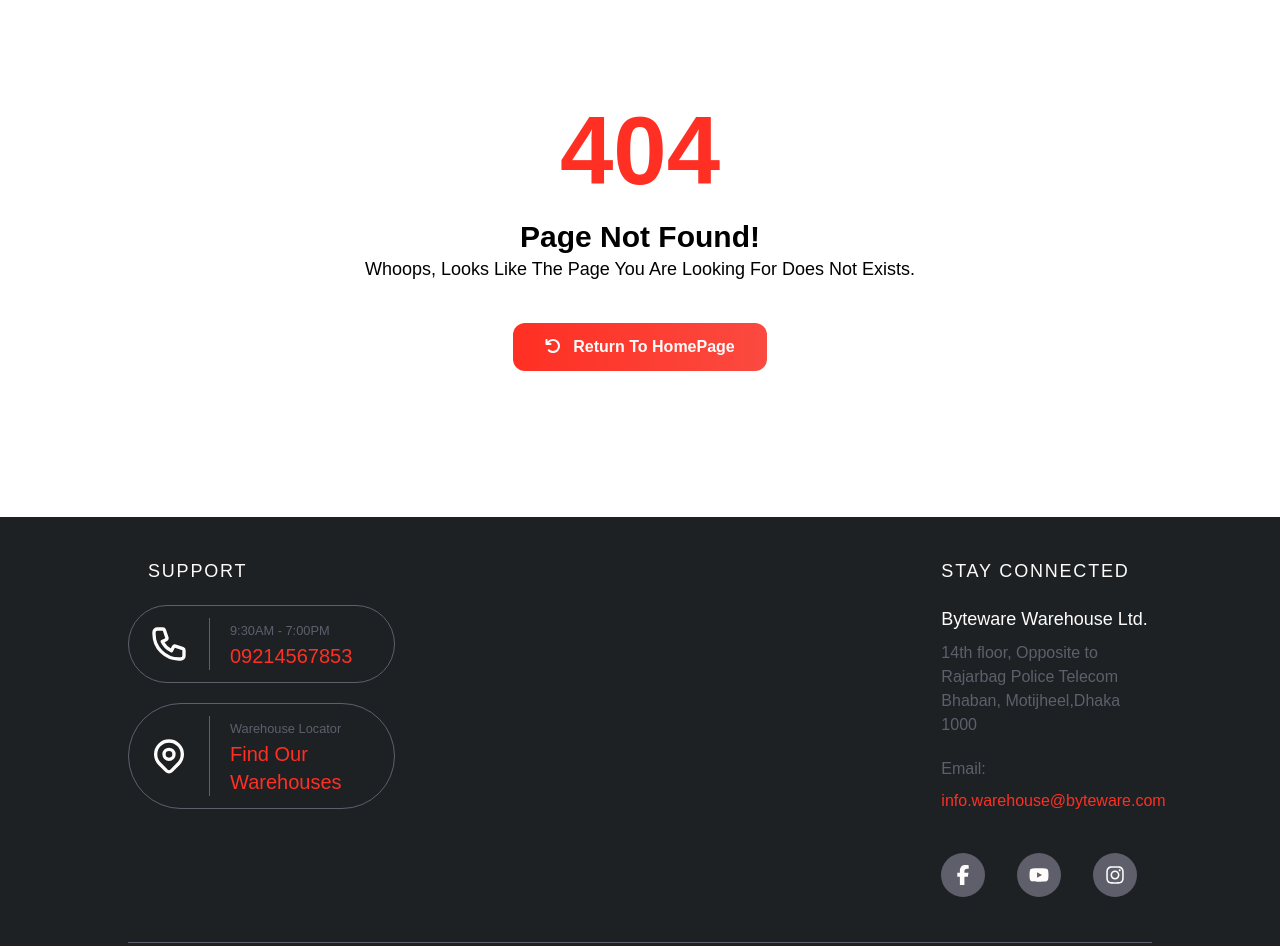
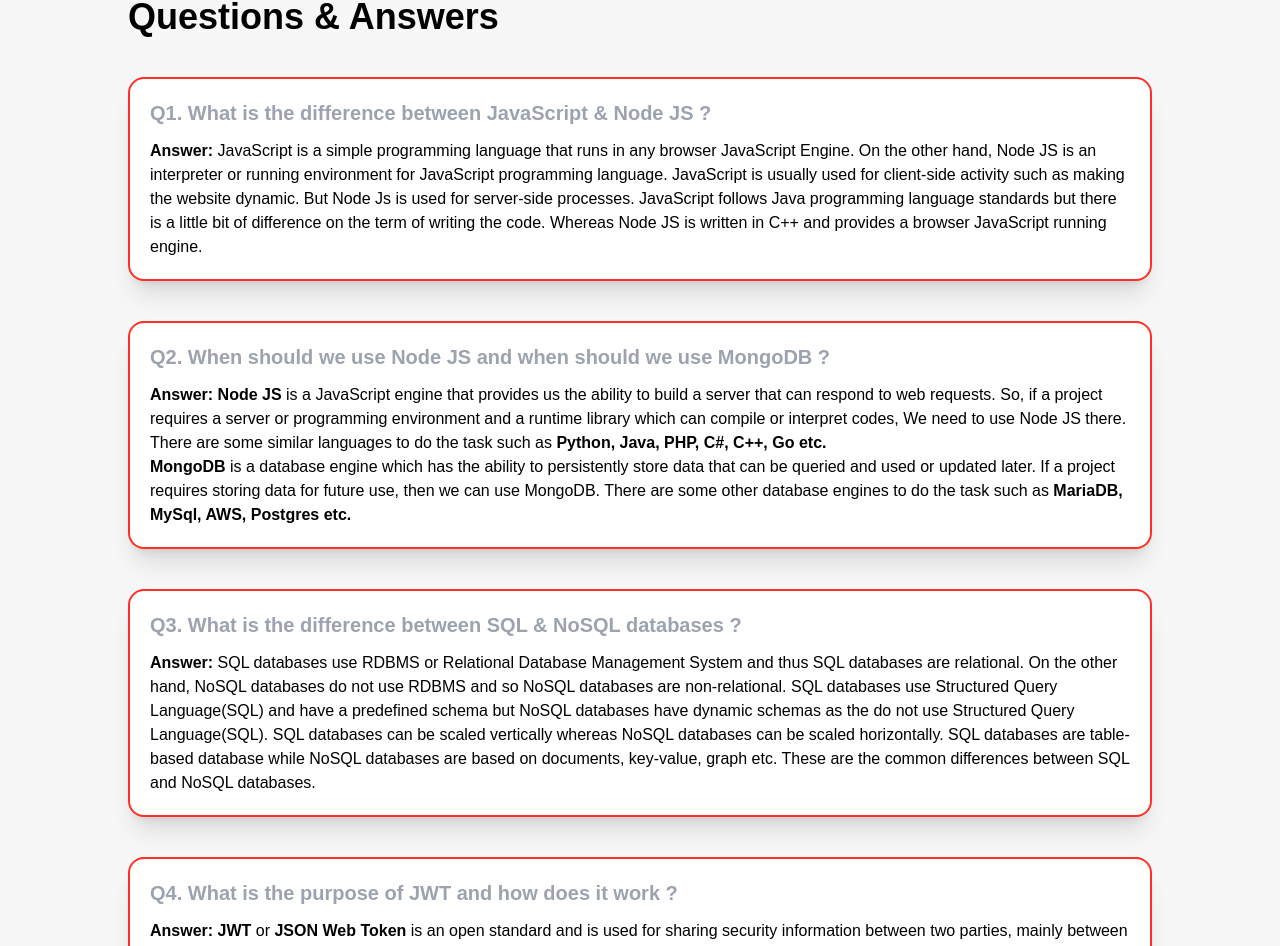
Before and after one commit to mjaumi/phero-assignment11-byteware-warehouse-management-system-client-side, a React (Create React App) app: page /blogs in a window 1280 px wide. Shown: the part 131-1077 px from the top of the page. Built offline with nearby package versions, Linux system fonts and the light colour scheme; no server answers; what tw-elements would draw is missing.

Commit message:
blogs component added

```diff
--- a/src/App.js
+++ b/src/App.js
@@ -13,6 +13,7 @@ import 'react-toastify/dist/ReactToastify.css';
 import AddInventoryItem from './Pages/AddInventoryItem/AddInventoryItem';
 import MyItems from './Pages/MyItems/MyItems';
 import RequireAuth from './Pages/Login/RequireAuth/RequireAuth';
+import Blogs from './Pages/Blogs/Blogs';
 
 function App() {
   return (
@@ -20,6 +21,7 @@ function App() {
       <Header />
       <Routes>
         <Route path='/' element={<Home />} />
+        <Route path='/blogs' element={<Blogs />} />
         <Route path='/login' element={<Login />} />
         <Route path='/signup' element={<Signup />} />
         <Route path='/inventory/:id' element={
--- /dev/null
+++ b/src/Pages/Blogs/Blogs.js
@@ -0,0 +1,42 @@
+import React, { useEffect } from 'react';
+import PageTitle from '../Shared/PageTitle/PageTitle';
+
+const Blogs = () => {
+
+    //scroll to the top on render
+    useEffect(() => {
+        window.scrollTo(0, 0);
+    }, []);
+
+    //rendering blogs component here
+    return (
+        <section className='bg-byteware-light-gray'>
+            <PageTitle title={'Blogs'} />
+            <div className='w-4/5 mx-auto py-10'>
+                <h3 className='text-left font-semibold text-4xl mb-10'>Questions & Answers</h3>
+                <div className='text-left border-2 border-byteware-base-red p-5 rounded-2xl my-10 bg-white shadow-xl'>
+                    <h4 className='font-bold text-xl text-gray-400'>Q1. What is the difference between JavaScript & Node JS ?</h4>
+                    <p className='mt-3'><strong>Answer:</strong> JavaScript is a simple programming language that runs in any browser JavaScript Engine. On the other hand, Node JS is an interpreter or running environment for JavaScript programming language. JavaScript is usually used for client-side activity such as making the website dynamic. But Node Js is used for server-side processes. JavaScript follows Java programming language standards but there is a little bit of difference on the term of writing the code. Whereas Node JS is written in C++ and provides a browser JavaScript running engine.</p>
+                </div>
+                <div className='text-left border-2 border-byteware-base-red p-5 rounded-2xl my-10 bg-white shadow-xl'>
+                    <h4 className='font-bold text-xl text-gray-400'>Q2. When should we use Node JS and when should we use MongoDB ?</h4>
+                    <p className='mt-3'>
+                        <strong>Answer: Node JS</strong> is a JavaScript engine that provides us the ability to build a server that can respond to web requests. So, if a project requires a server or programming environment and a runtime library which can compile or interpret codes, We need to use Node JS there. There are some similar languages to do the task such as <strong>Python, Java, PHP, C#, C++, Go etc.</strong>
+                        <br />
+                        <strong>MongoDB</strong> is a database engine which has the ability to persistently store data that can be queried and used or updated later. If a project requires storing data for future use, then we can use MongoDB. There are some other database engines to do the task such as <strong>MariaDB, MySql, AWS, Postgres etc.</strong>
+                    </p>
+                </div>
+                <div className='text-left border-2 border-byteware-base-red p-5 rounded-2xl my-10 bg-white shadow-xl'>
+                    <h4 className='font-bold text-xl text-gray-400'>Q3. What is the difference between SQL & NoSQL databases ?</h4>
+                    <p className='mt-3'><strong>Answer:</strong> SQL databases use RDBMS or Relational Database Management System and thus SQL databases are relational. On the other hand, NoSQL databases do not use RDBMS and so NoSQL databases are non-relational. SQL databases use Structured Query Language(SQL) and have a predefined schema but NoSQL databases have dynamic schemas as the do not use Structured Query Language(SQL). SQL databases can be scaled vertically whereas NoSQL databases can be scaled horizontally. SQL databases are table-based database while NoSQL databases are based on documents, key-value, graph etc. These are the common differences between SQL and NoSQL databases.</p>
+                </div>
+                <div className='text-left border-2 border-byteware-base-red p-5 rounded-2xl my-10 bg-white shadow-xl'>
+                    <h4 className='font-bold text-xl text-gray-400'>Q4. What is the purpose of JWT and how does it work ?</h4>
+                    <p className='mt-3'><strong>Answer: JWT </strong> or <strong>JSON Web Token</strong> is an open standard and is used for sharing security information between two parties, mainly between the client and the server. JWTs are created using cryptographic algorithm to ensure that the token can not be altered after issuing it. Each encoded JWT contains three parts <strong>Header, Payload and Verify Signature</strong>.The header contains metadata of the token whereas the Payload contains sophisticated data that needs to be secured.The verify signature contains a secret code.When the JWT is provided to the back-end from the front-end along with the data that needs to be checked, the back-end decodes the JWT using the verify signature and matches the payload with given data and checks whether the provided data matches with the payload or not. This is how JWT works.</p>
+                </div>
+            </div>
+        </section>
+    );
+};
+
+export default Blogs;
```
